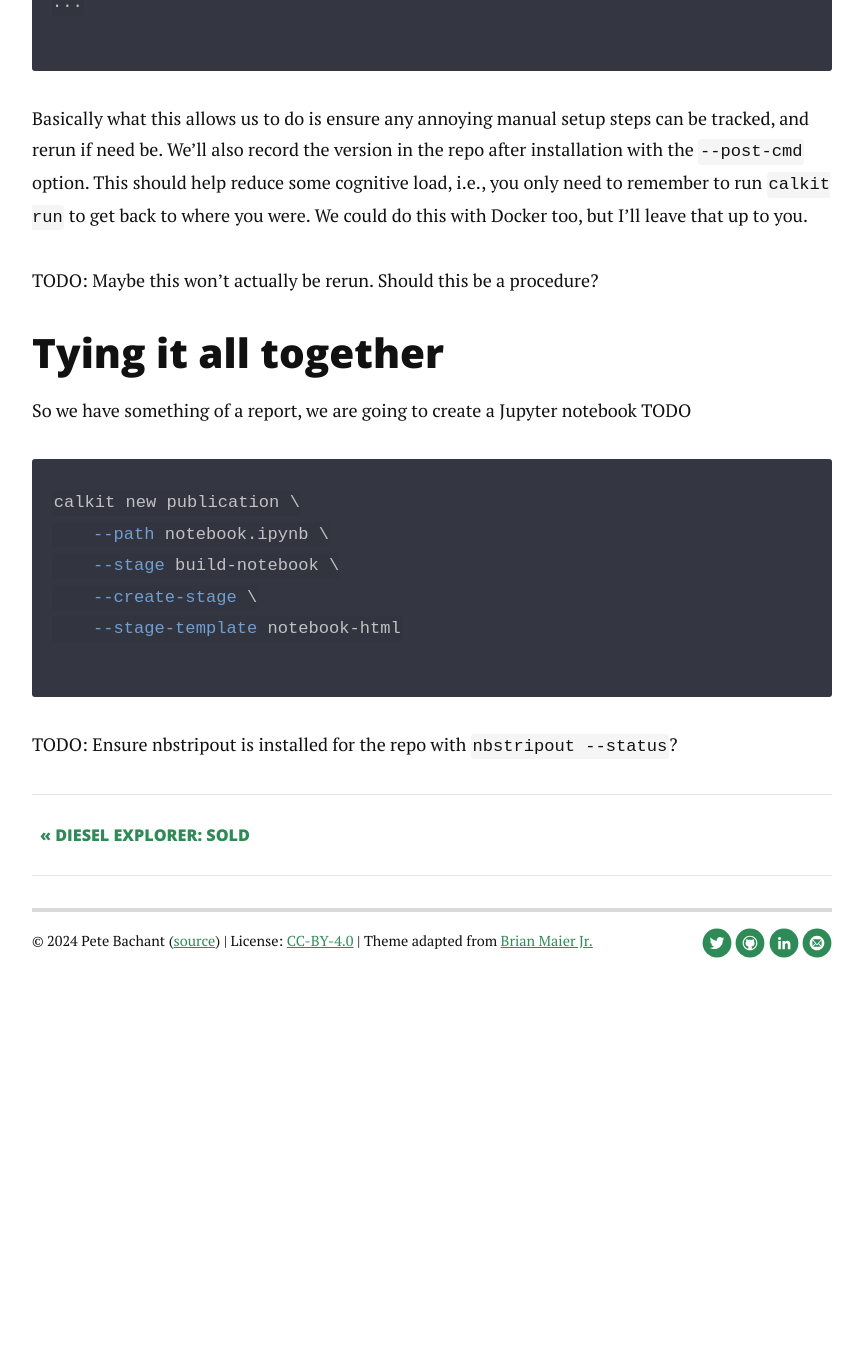
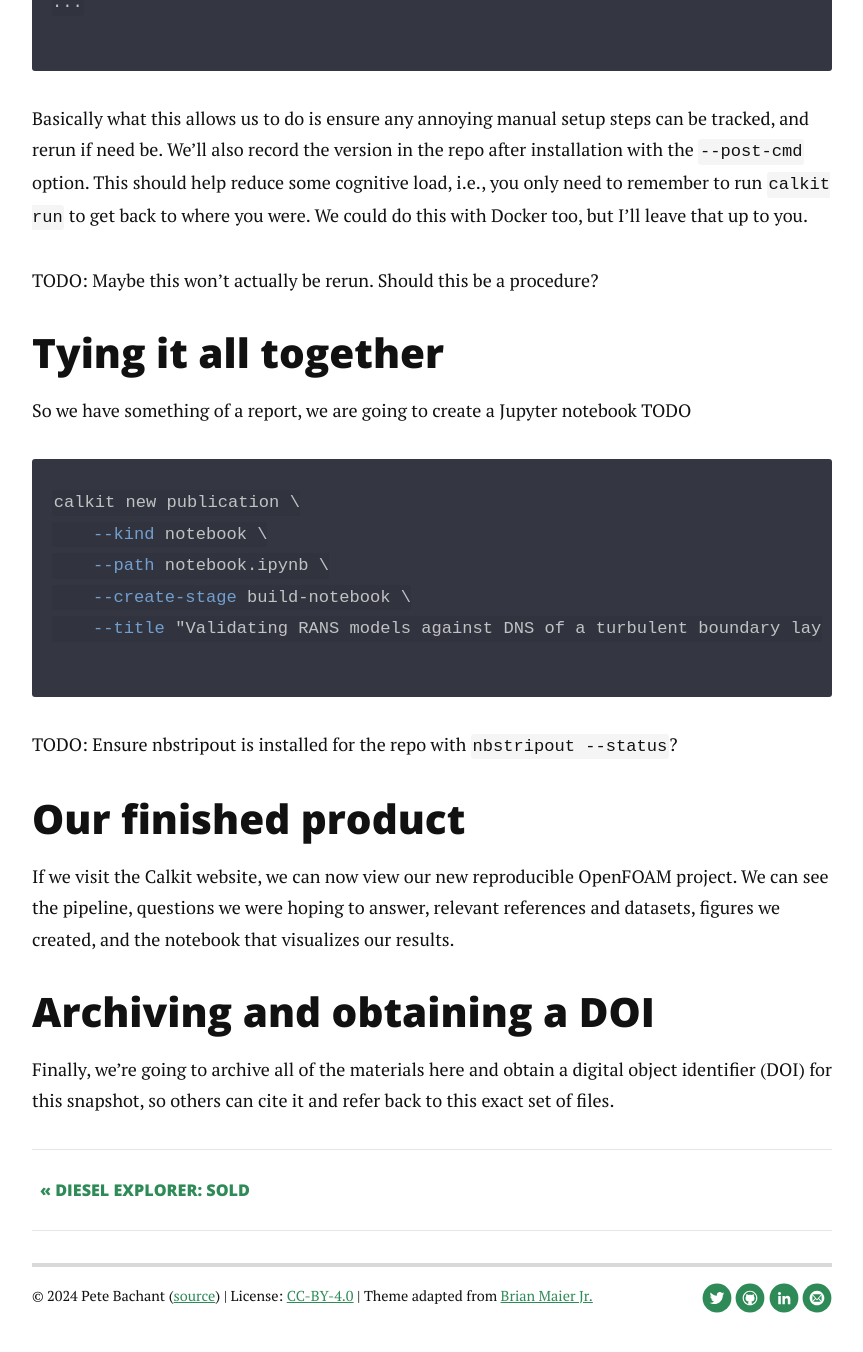
Before and after one commit to petebachant/petebachant.github.io, a Jekyll site: the page built from _posts/2024-10-15-reproducible-openfoam.markdown, in a window 1280 px wide and 1400 px high, scrolled down 8785 px. Shown: the top 1352 px of the window, without its empty margins (208-1071 px from the left). Built offline with Jekyll 4.4.1, drawn with Linux system fonts in a browser that asks for light colours; nearby versions of some CDN libraries; comment, search, counter and statistics services are not loaded; before the commit the page ends 9830 px from its top, so only the background shows below that.

Commit message:
Add sections about finished product and getting a DOI

````diff
--- a/_posts/2024-10-15-reproducible-openfoam.markdown
+++ b/_posts/2024-10-15-reproducible-openfoam.markdown
@@ -320,10 +320,24 @@ we are going to create a Jupyter notebook TODO
 
 ```sh
 calkit new publication \
+    --kind notebook \
     --path notebook.ipynb \
-    --stage build-notebook \
-    --create-stage \
-    --stage-template notebook-html
+    --create-stage build-notebook \
+    --title "Validating RANS models against DNS of a turbulent boundary layer"
 ```
 
 TODO: Ensure nbstripout is installed for the repo with `nbstripout --status`?
+
+## Our finished product
+
+If we visit the Calkit website,
+we can now view our new reproducible OpenFOAM project.
+We can see the pipeline, questions we were hoping to answer,
+relevant references and datasets,
+figures we created, and the notebook that visualizes our results.
+
+## Archiving and obtaining a DOI
+
+Finally, we're going to archive all of the materials here and obtain a
+digital object identifier (DOI) for this snapshot,
+so others can cite it and refer back to this exact set of files.
````
